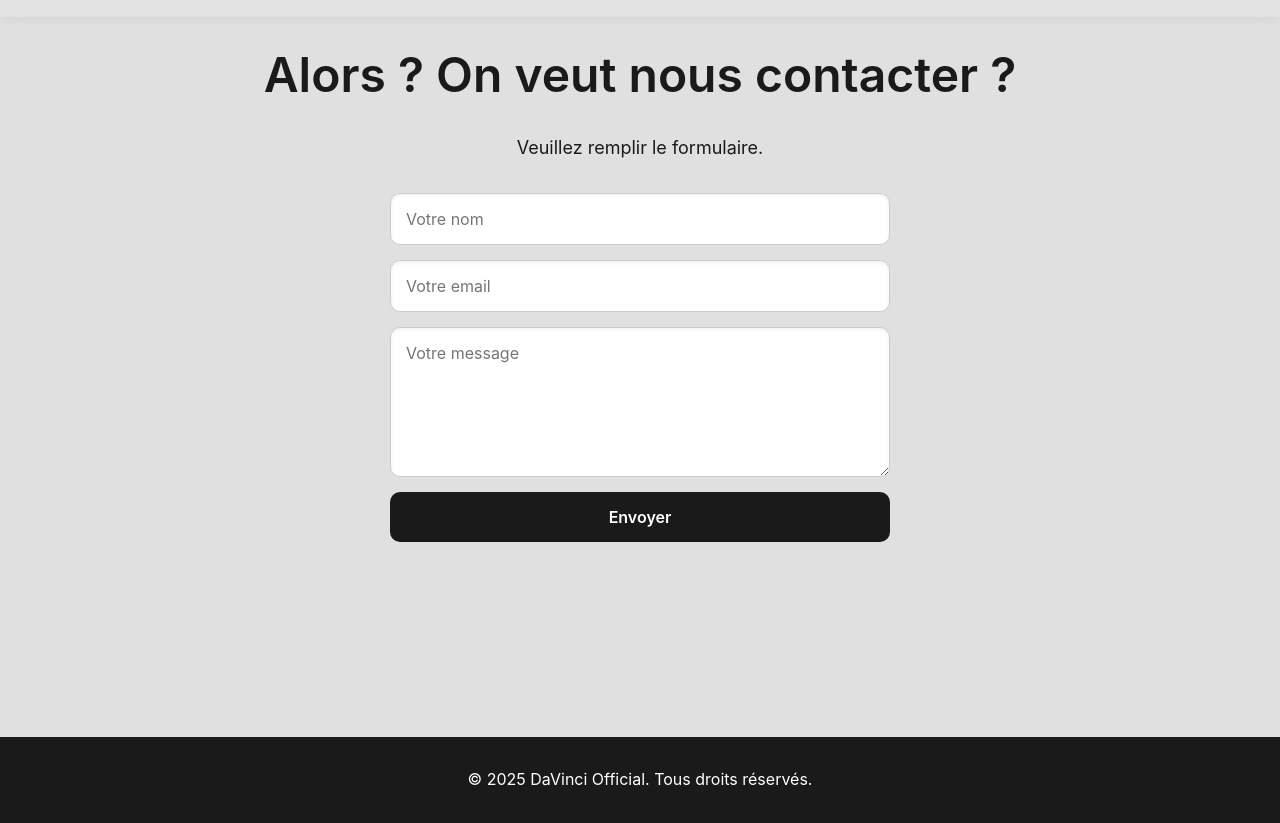
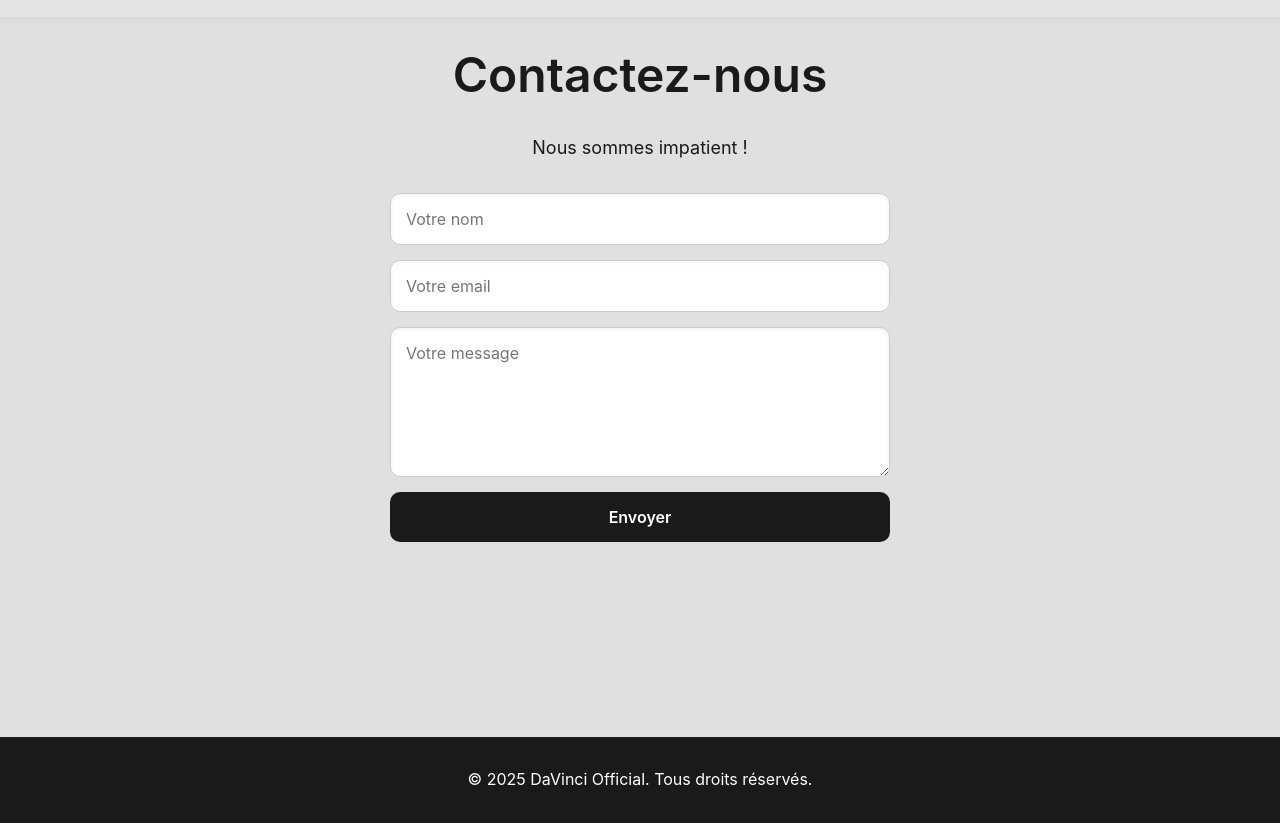
Before and after one commit to MINIBOY-2D/davinciofficial, a plain HTML site: page contact.html in a window 1280 px wide. Shown: the part 63-886 px from the top of the page. Drawn offline with nearby package versions, Linux system fonts and the light colour scheme.

Commit message:
modification

```diff
--- a/contact.html
+++ b/contact.html
@@ -61,8 +61,8 @@
 
     <!-- Section Contact -->
     <section id="contact" class="contact-section">
-        <h2>Alors ? On veut nous contacter ?</h2>
-        <p>Veuillez remplir le formulaire.</p>
+        <h2>Contactez-nous</h2>
+        <p>Nous sommes impatient !</p>
         <form id="contact-form" class="contact-form">
             <input type="text" id="name" name="name" placeholder="Votre nom" required>
             <input type="email" id="email" name="email" placeholder="Votre email" required>
```
